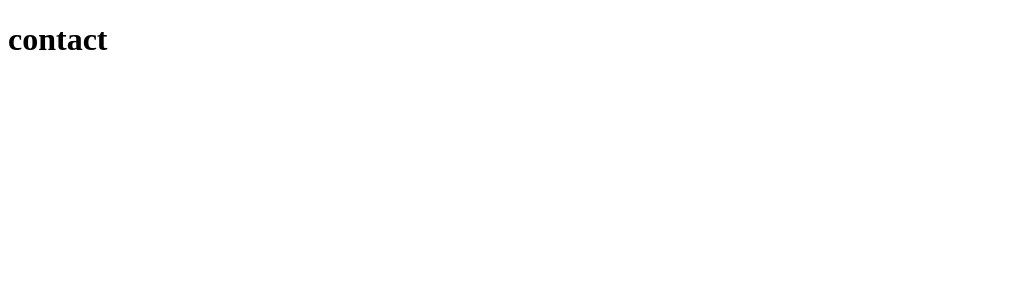
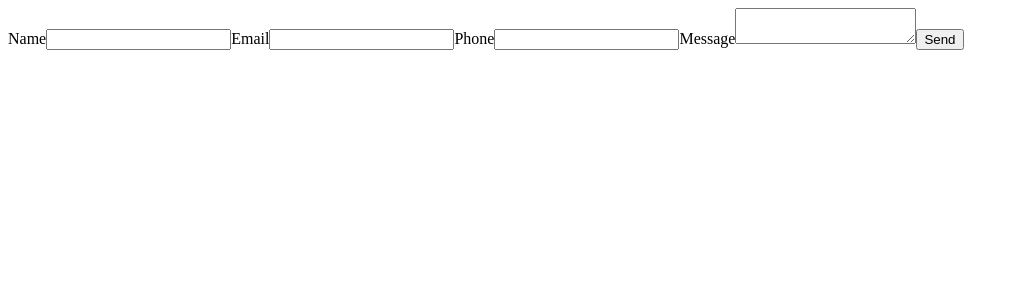
Before and after one commit to Park1016/portfolio, a Next.js app: page /contact in a window 1280 px wide. Shown: the top 300 px of the page, without its empty margins (0-1019 px from the left). Built offline with nearby package versions, Linux system fonts and the light colour scheme.

Commit message:
contact 내용 메일보내기

```diff
--- /dev/null
+++ b/components/contact/contacts.jsx
@@ -0,0 +1,57 @@
+import React, { useEffect, useRef } from 'react';
+import emailjs from 'emailjs-com';
+
+
+const Contacts = (props) => {
+    const form = useRef();
+    const name = useRef();
+    const email = useRef();
+    const phone = useRef();
+    const content = useRef();
+
+    const emailCheck = /^[A-Za-z0-9_\.\-]+@[A-Za-z0-9\-]+\.[A-Za-z0-9\-]+/;
+
+
+    const sendEmail = (e) => {
+        e.preventDefault();
+        if(name.current.value.length === 0){
+            alert('name을 입력해주세요');
+            return;
+        }
+        if(email.current.value.length === 0){
+            alert('email을 입력해주세요');
+            return;
+        }
+        if(emailCheck.test(email.current.value) === false){
+            alert('이메일형식이 올바르지 않습니다');
+            return;
+        }
+        if(content.current.value.length === 0){
+            alert('content를 입력해주세요');
+            return;
+        }
+        emailjs.sendForm('service_h7k97e2', 'template_pc5ne6r', form.current, 'user_hAmOTdBCsaXezAKKeLx5a')
+        .then((result) => {
+            console.log(result.text);
+        }, (error) => {
+            console.log(error.text);
+        });
+    };
+
+
+    return (
+        <form ref={form} onSubmit={sendEmail}>
+            <label>Name</label>
+            <input ref={name} type="text" name="name" />
+            <label>Email</label>
+            <input ref={email} type="email" name="email" />
+            <label>Phone</label>
+            <input ref={phone} type="text" name="phone" />
+            <label>Message</label>
+            <textarea ref={content} name="content" />
+            <input type="submit" value="Send" />
+        </form>
+    );
+};
+
+export default Contacts;
--- a/package.json
+++ b/package.json
@@ -10,7 +10,9 @@
   },
   "dependencies": {
     "babel-plugin-styled-components": "^1.13.2",
+    "emailjs-com": "^3.2.0",
     "next": "11.1.2",
+    "qs": "^6.10.1",
     "react": "17.0.2",
     "react-dom": "17.0.2",
     "react-player": "^2.9.0",
--- a/pages/contact.jsx
+++ b/pages/contact.jsx
@@ -1,9 +1,9 @@
 import React from 'react';
+import Contacts from '../components/contact/contacts';
+
 
 const Contact = (props) => {
-    return (
-        <h1>contact</h1>
-    )
+    return <Contacts />
 }
 
 export default Contact;
--- a/pages/index.jsx
+++ b/pages/index.jsx
@@ -1,3 +1,4 @@
+import Router from 'next/router';
 import React from 'react';
 
 const Home = (props) => {
--- a/src/project.json
+++ b/src/project.json
@@ -1,7 +1,7 @@
 {
     "project" : [
         {
-            "name": "watcha pedia",
+            "name": "watchaPedia",
             "skill": "html, css, js",
             "roll": "왓챠",
             "git": "https://github.com/LM-channel-team-project/Watcha/tree/movie-page",
@@ -17,7 +17,7 @@
             "gif": "../assets/test.gif"
         },
         {
-            "name": "naver movie",
+            "name": "naverMovie",
             "skill": "react, postCss, netlify",
             "roll": "네이버",
             "git": "https://github.com/Park1016/Search-Naver-Movie",
@@ -25,7 +25,7 @@
             "gif": "../assets/test.gif"
         },
         {
-            "name": "travel here",
+            "name": "travelHere",
             "skill": "react, styled component, redux, redux thunk, firebase, netlify",
             "roll": "트래블",
             "git": "https://github.com/LM-TeamProject/travel-here",
```
Also changed, not shown: components/project/detail.jsx (added, +30 -0 lines), components/project/project.jsx (+8 -1 lines), styles/detail.Style.js (added, +46 -0 lines), styles/detail.module.css (added, +18 -0 lines), 2 other files (tests, documents, lock files or other folders).
